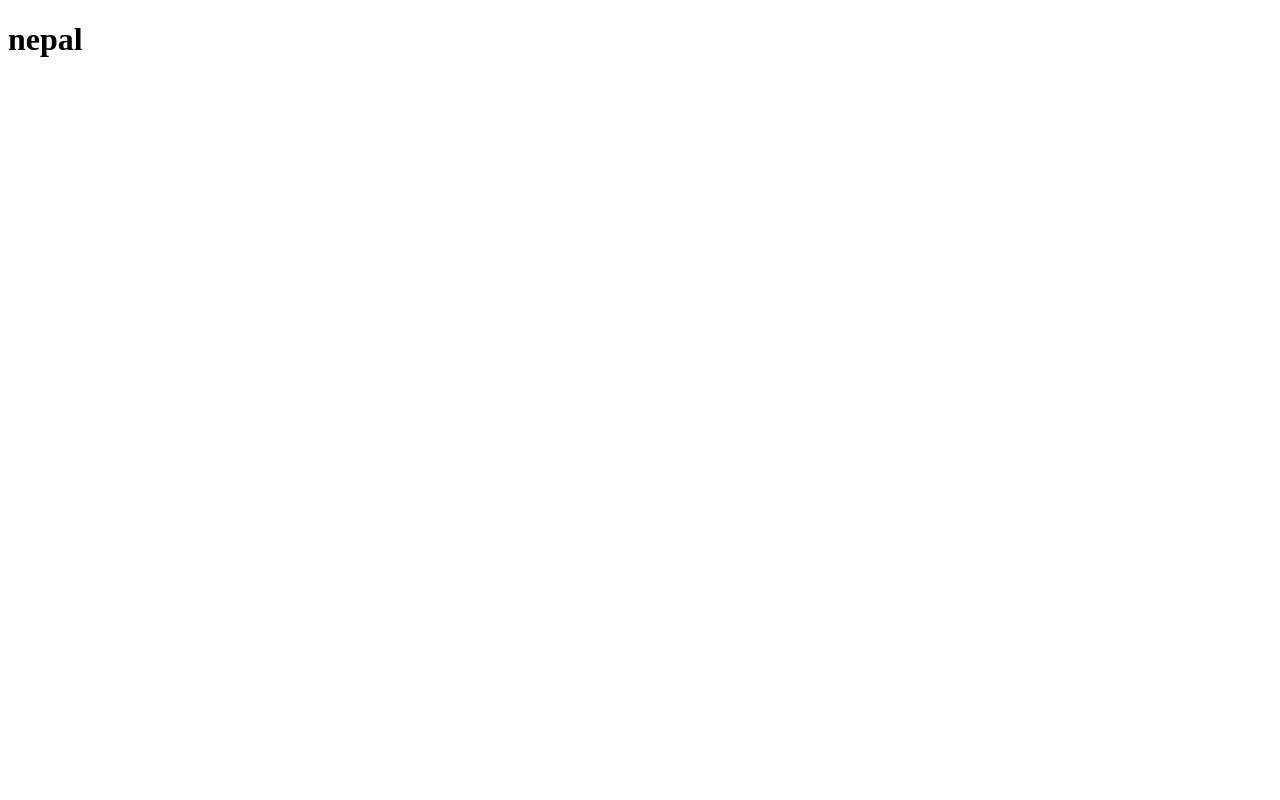
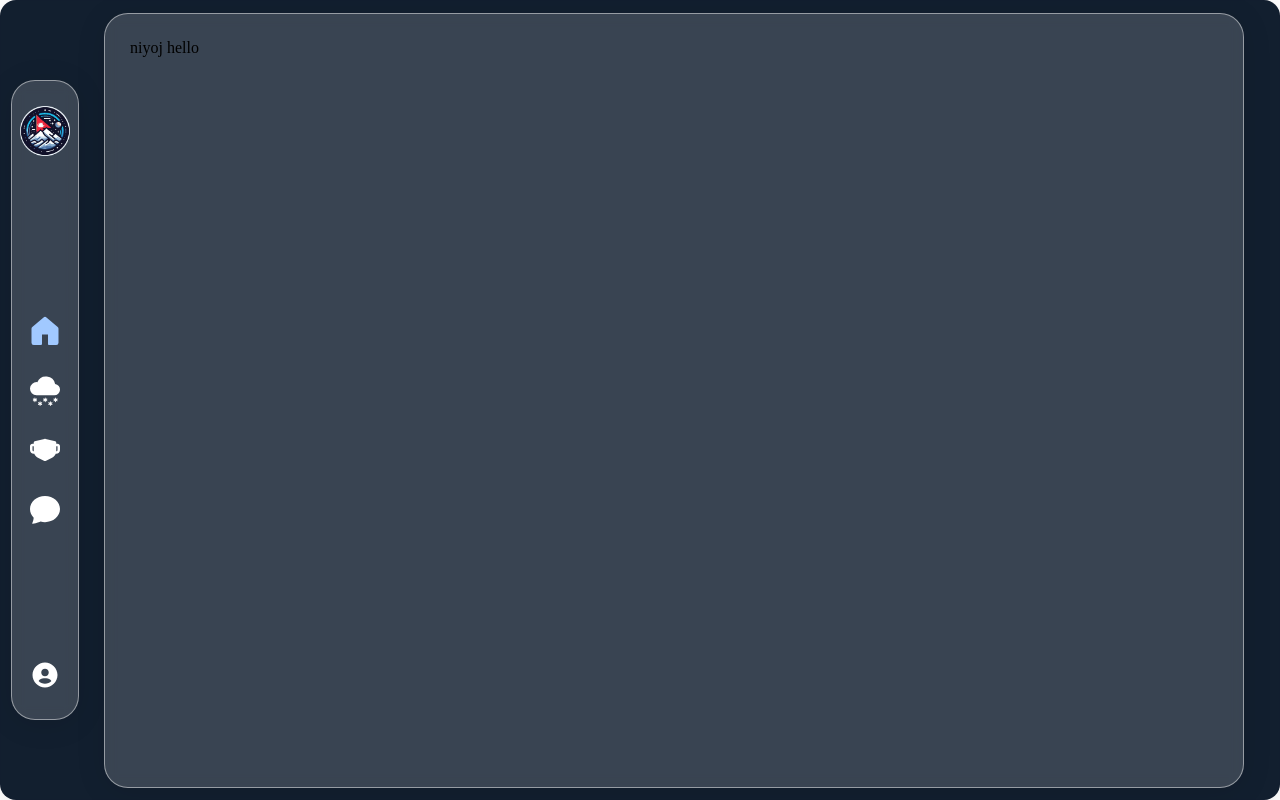
Before and after one commit to ompiepy/quintakers-project-naso, a React (Create React App) app in the folder frontend/: page / in a window 1280 px wide. Built offline with nearby package versions, Linux system fonts and the light colour scheme.

Commit message:
completes basic homescreen layout

```diff
--- /dev/null
+++ b/frontend/src/App.css
@@ -0,0 +1,30 @@
+#root {
+	display: flex;
+	flex-direction: row;
+	align-items: center;
+	padding: 0 10px;
+
+	margin: 0;
+	width: 100vw;
+	height: 100vh;
+
+	/* From https://css.glass */
+	background: rgba(18, 31, 47, 1);
+	border-radius: 16px;
+	box-shadow: 0 4px 30px rgba(0, 0, 0, 0.1);
+	backdrop-filter: blur(7.1px);
+	-webkit-backdrop-filter: blur(7.1px);
+	border: 1px solid rgba(18, 31, 47, 0.47);
+
+	box-sizing: border-box;
+}
+
+html {
+	height: 100%;
+}
+
+* {
+	box-sizing: border-box;
+	margin: 0;
+	padding: 0;
+}
--- a/frontend/src/App.js
+++ b/frontend/src/App.js
@@ -1,5 +1,10 @@
-import Dummy from "./components/Dummy/Dummy";
+import React from "react";
+
+import SideBar from "./components/UI/SideBar/SideBar";
 import LocationContext from "./store/location-context";
+
+import "./App.css";
+import HeroWrapper from "./components/UI/HeroWrapper/HeroWrapper";
 
 const App = () => {
 	return (
@@ -12,7 +17,12 @@ const App = () => {
 				city: "bhaktapur",
 			}}
 		>
-			<Dummy />
+      <React.Fragment>
+        <SideBar />
+        <HeroWrapper>
+          niyoj hello
+        </HeroWrapper>
+      </React.Fragment>
 		</LocationContext.Provider>
 	);
 };
--- /dev/null
+++ b/frontend/src/components/UI/HeroWrapper/HeroWrapper.js
@@ -0,0 +1,7 @@
+import styles from "./HeroWrapper.module.css";
+
+const HeroWrapper = (props) => {
+	return <main className={styles.wrapper}>{props.children}</main>;
+};
+
+export default HeroWrapper;
--- /dev/null
+++ b/frontend/src/components/UI/HeroWrapper/HeroWrapper.module.css
@@ -0,0 +1,16 @@
+.wrapper {
+	flex-grow: 1;
+	height: calc(100vh - 25px);
+
+    padding: 25px;
+	margin: 25px;
+
+	background: rgba(255, 255, 255, 0.17);
+
+	border: 1px solid rgba(255, 255, 255, 0.47);
+	border-radius: 24px;
+
+	box-shadow: 0 4px 30px rgba(0, 0, 0, 0.1);
+	backdrop-filter: blur(7.1px);
+	-webkit-backdrop-filter: blur(7.1px);
+}
--- /dev/null
+++ b/frontend/src/components/UI/SideBar/SideBar.js
@@ -0,0 +1,39 @@
+import { GoHomeFill } from "react-icons/go";
+import { BsFillChatFill, BsCloudSnowFill } from "react-icons/bs";
+import { RiSurgicalMaskFill } from "react-icons/ri";
+import { BiSolidUserCircle } from "react-icons/bi";
+
+import styles from "./SideBar.module.css";
+
+import logo from "../../../assets/logo.png";
+
+const SideBar = () => {
+	return (
+		<ul className={styles["sidebar__wrapper"]}>
+			<li className={styles["sidebar__items"]}>
+				<img src={logo} width="50px" alt="Local Scan Logo" />
+			</li>
+
+			<div className={styles["sidebar__wrapper__main"]}>
+				<li className={`${styles["sidebar__items"]} ${styles["sidebar__items--active"]}`}>
+					<GoHomeFill size="30px" />
+				</li>
+				<li className={styles["sidebar__items"]}>
+					<BsCloudSnowFill size="30px" />
+				</li>
+				<li className={styles["sidebar__items"]}>
+					<RiSurgicalMaskFill size="30px" />
+				</li>
+				<li className={styles["sidebar__items"]}>
+					<BsFillChatFill size="30px" />
+				</li>
+			</div>
+
+			<li className={`${styles["sidebar__items"]} ${styles["sidebar__items--avatar"]}`}>
+				<BiSolidUserCircle size="30px" />
+			</li>
+		</ul>
+	);
+};
+
+export default SideBar;
--- /dev/null
+++ b/frontend/src/components/UI/SideBar/SideBar.module.css
@@ -0,0 +1,46 @@
+.sidebar__wrapper {
+	display: flex;
+	flex-direction: column;
+	align-items: center;
+	justify-content: space-between;
+
+	list-style-type: none;
+
+	width: fit-content;
+	height: 80vh;
+	padding: 25px 8px;
+
+	background: rgba(255, 255, 255, 0.17);
+
+	border: 1px solid rgba(255, 255, 255, 0.47);
+	border-radius: 24px;
+
+	box-shadow: 0 4px 30px rgba(0, 0, 0, 0.1);
+	backdrop-filter: blur(7.1px);
+	-webkit-backdrop-filter: blur(7.1px);
+}
+
+.sidebar__wrapper:first-child img {
+	width: 50px;
+}
+
+.sidebar__items {
+	color: #fff;
+	cursor: pointer;
+    transition: 0.07s ease-in;
+}
+
+.sidebar__items:hover {
+    transition: 0.07 ease-in;
+    transform: scale(1.2);
+    color: #d3e4ff;
+}
+
+.sidebar__wrapper__main li {
+	margin-top: 25px;
+}
+
+.sidebar__items--active {
+    transform: scale(1.2);
+    color: #a1c9ff;
+}
--- /dev/null
+++ b/package.json
@@ -0,0 +1,5 @@
+{
+  "dependencies": {
+    "react-icons": "^4.11.0"
+  }
+}
```
Also changed, not shown: frontend/src/assets/logo.png (added), 1 other file (tests, documents, lock files or other folders).
